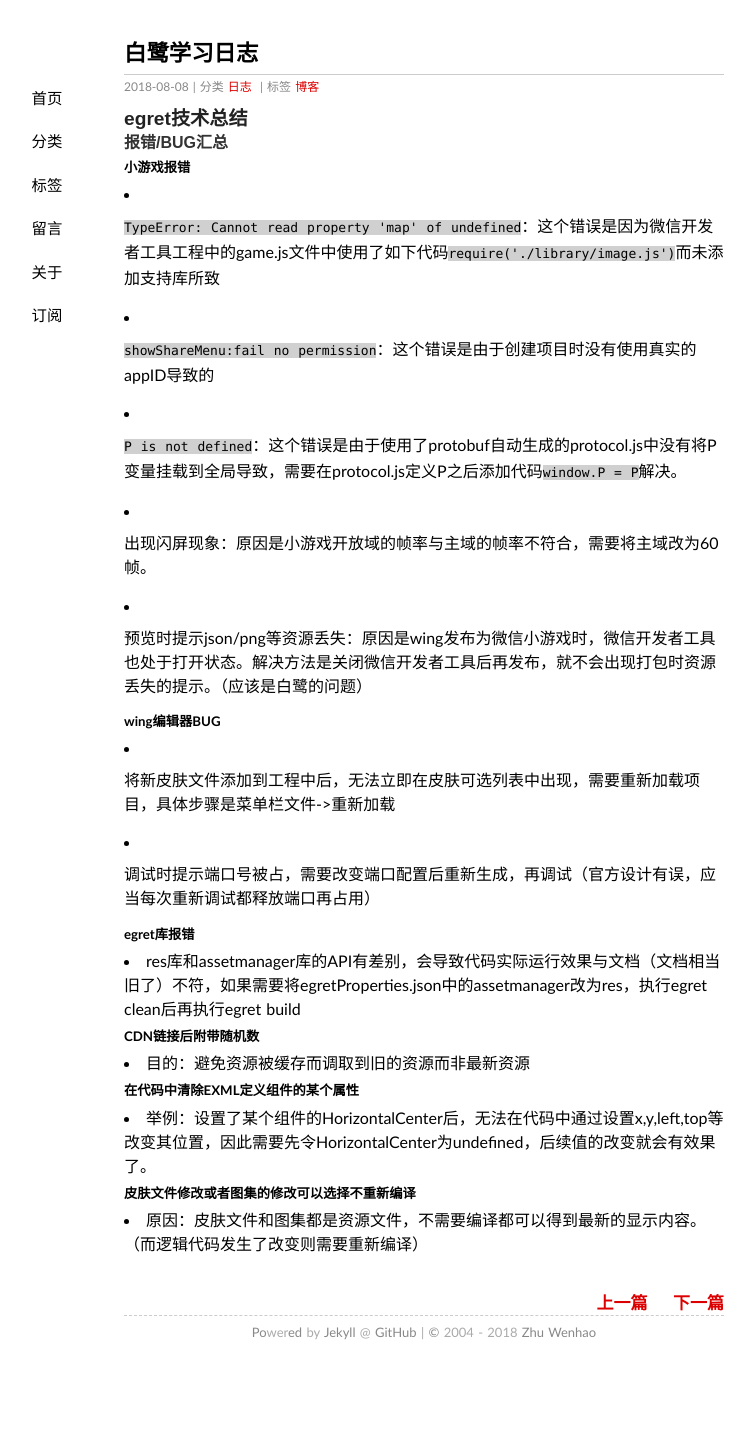
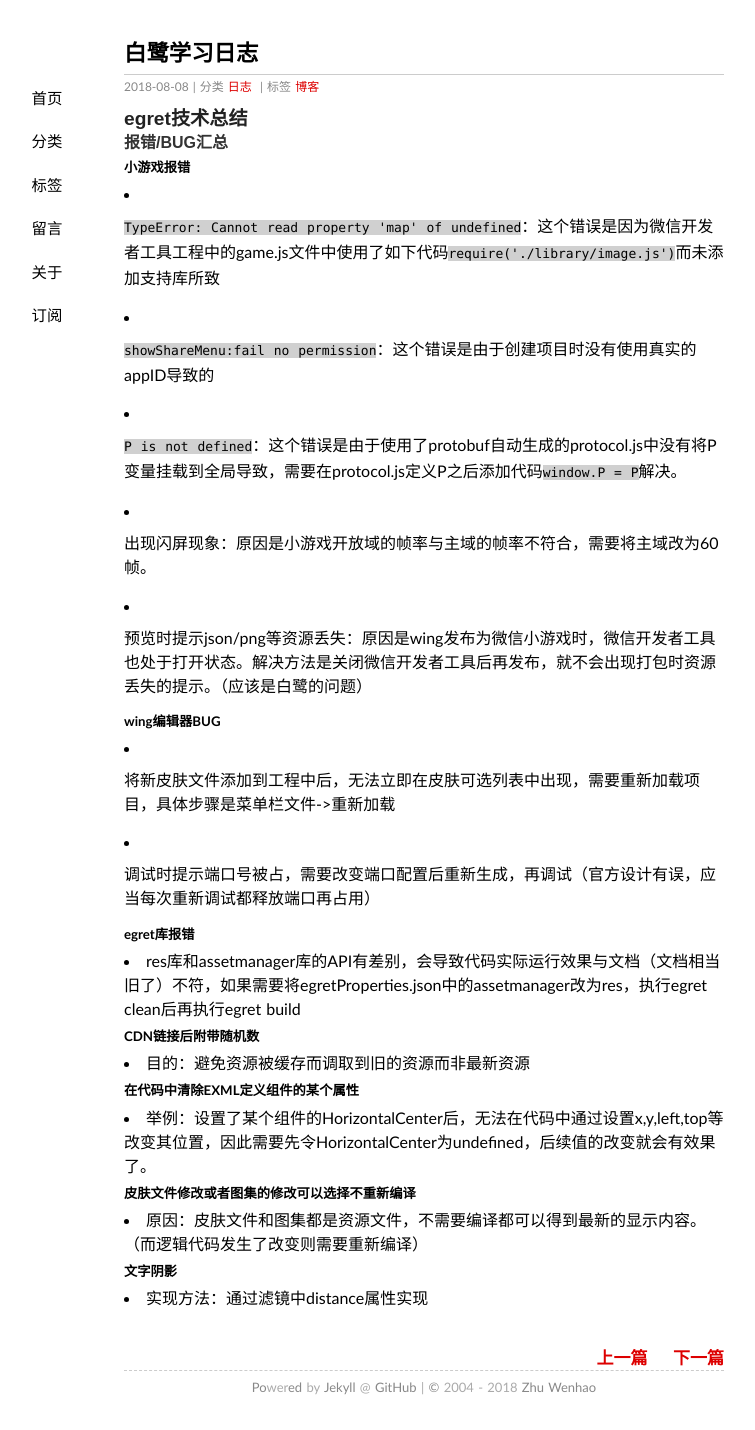
Before and after one commit to zhuwh9/zhuwh9.github.io, a Jekyll site: the page built from _posts/2018-08-08-egret.md, in a window 1280 px wide. Shown: the whole page, without its empty margins (216-971 px from the left). Built offline with Jekyll 4.4.1, drawn with Linux system fonts in a browser that asks for light colours; comment, search, counter and statistics services are not loaded; before the commit the page ends 1375 px from its top, so only the background shows below that.

Commit message:
Update 2018-08-08-egret.md

```diff
--- a/_posts/2018-08-08-egret.md
+++ b/_posts/2018-08-08-egret.md
@@ -36,3 +36,6 @@ tags: 博客
 
 ##### 皮肤文件修改或者图集的修改可以选择不重新编译
 - 原因：皮肤文件和图集都是资源文件，不需要编译都可以得到最新的显示内容。（而逻辑代码发生了改变则需要重新编译）
+
+##### 文字阴影
+- 实现方法：通过滤镜中distance属性实现
```
